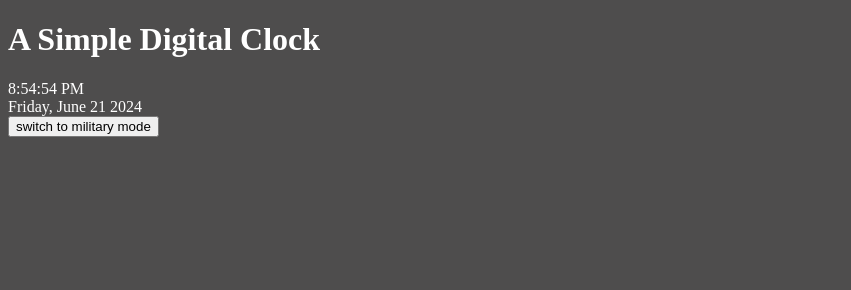
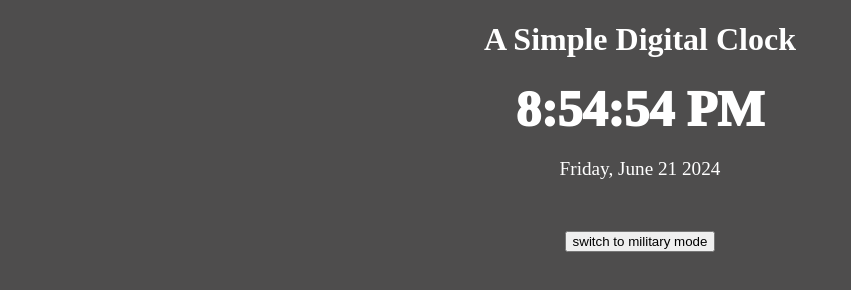
Before and after one commit to Jerryliu3547/time-display, a plain HTML site: page index.html in a window 1280 px wide. Shown: the whole page, without its empty margins (0-851 px from the left). Drawn offline with nearby package versions, Linux system fonts and the light colour scheme.

Commit message:
styled webpage

```diff
--- a/index.css
+++ b/index.css
@@ -5,3 +5,25 @@ body {
     justify-content: center;
     flex-direction: column;
 }
+.title,.local-time, .local-date{
+    text-align: center;
+}
+
+.local-time{
+    font-size: 50px;
+    font: bolder;
+    font-weight: 1000;
+    margin:20px ;
+}
+
+.local-date {
+    font-size: larger;
+}
+
+.switch-button {
+    margin-top: 20px;
+    text-align: center;
+    cursor: pointer;
+    font-size: 50px;
+
+}
--- a/index.html
+++ b/index.html
@@ -7,15 +7,15 @@
     </head>
 
     <body>
-        <h1>
+        <h1 class="title">
             A Simple Digital Clock
         </h1>
 
-        <div class="js-local-time js-military-time"></div>
+        <div class="local-time js-local-time js-military-time"></div>
 
-        <div class="js-local-date"></div>
+        <div class="local-date js-local-date"></div>
 
-        <div class="js-switch-button"></div>
+        <div class="switch-button js-switch-button"></div>
 
         <script src="index.js" type="module"></script>
     </body>
```
